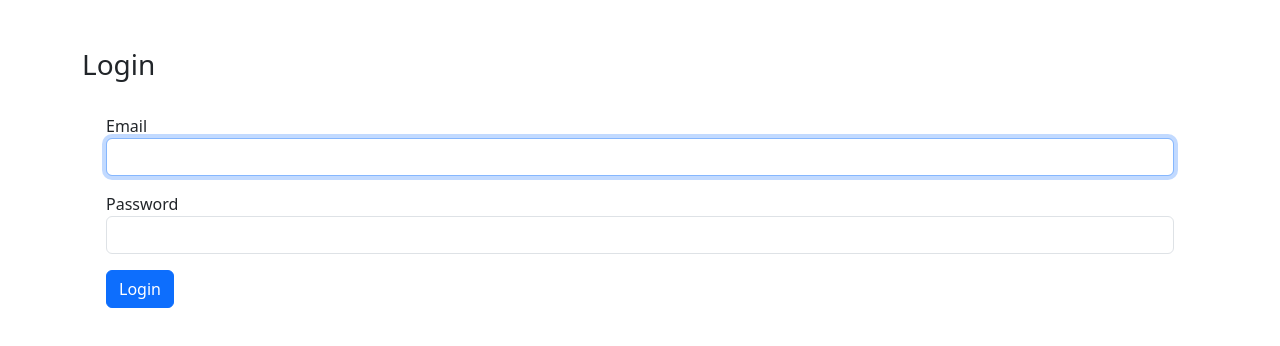
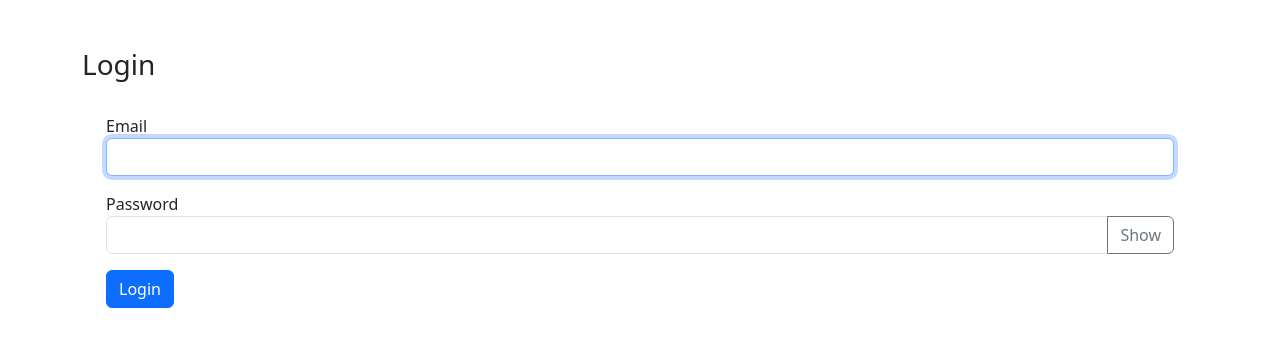
Before and after one commit to athu701/StorePulse-Modern-Rating-Review-Platform, a React (Vite) app in the folder frontend/: page /login in a window 1280 px wide. Shown: the top 346 px of the page. Built offline with nearby package versions, Linux system fonts and the light colour scheme; no server answers.

Commit message:
add show and hode option to login password page

```diff
--- a/frontend/src/features/auth/LoginForm.jsx
+++ b/frontend/src/features/auth/LoginForm.jsx
@@ -5,6 +5,7 @@
 export default function LoginForm({ onSuccess, onCancel }) {
   const [email, setEmail] = useState("");
   const [password, setPassword] = useState("");
+  const [showPassword, setShowPassword] = useState(false);
   const [flash, setFlash] = useState({ type: "", message: "", visible: false });
   const [loading, setLoading] = useState(false);
 
@@ -65,13 +66,22 @@
 
       <div className="mb-3">
         <label>Password</label>
+        <div className="input-group">
           <input
-          type="password"
+            type={showPassword ? "text" : "password"}
             className="form-control"
             value={password}
             onChange={(e) => setPassword(e.target.value)}
             required
           />
+          <button
+            type="button"
+            className="btn btn-outline-secondary"
+            onClick={() => setShowPassword(!showPassword)}
+          >
+            {showPassword ? "Hide" : "Show"}
+          </button>
+        </div>
       </div>
 
       <div className="d-flex justify-content-between align-items-center">
```
Lines whose indentation alone changed are shown as unchanged.
